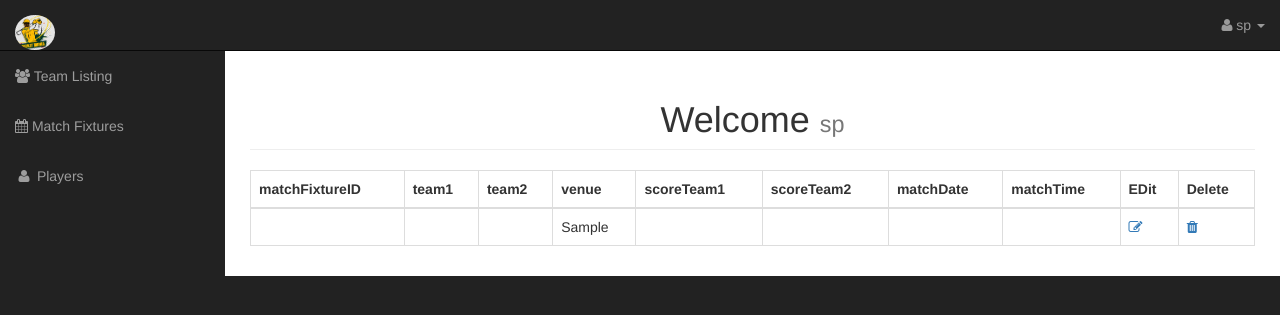
After one commit to sandeep9927/cricket-team-players, a PHP site: page /admin/show_all_match.php in a window 1280 px wide. The commit adds this page. Shown: the top 315 px of the page. Run offline with PHP 8.4, Linux system fonts and the light colour scheme; a user stored in the database is signed in; data comes from the database, SQL or seed files in the repository; tables that the repository leaves empty or names only in its code hold one stand-in row (values such as "Sample post"); data that the repository does not hold is empty.

Commit message:
match fixture

```diff
--- a/admin/add_players.php
+++ b/admin/add_players.php
@@ -45,7 +45,7 @@
                                 <?php
                                 if (isset($_POST['submit'])) {
                                     $player_name = $_POST['name'];
-                                    echo $player_image = ($_FILES['image']['name']);
+                                    $player_image = ($_FILES['image']['name']);
                                     $player_image_tmp = ($_FILES['image']['tmp_name']);
                                     $Player_Jersey_Number = $_POST['jsnumber'];
                                     $team_id = $_POST['team'];
--- a/admin/includes/navigation.php
+++ b/admin/includes/navigation.php
@@ -42,7 +42,7 @@
                     </li>
 
                     <li>
-                        <a href="bootstrap-grid.html"><i class="fa fa-calendar"></i> Match Fixtures</a>
+                        <a href="match_fixture.php" ><i class="fa fa-calendar"></i> Match Fixtures</a>
                     </li>
                    <!--  <li>
                         <a href="javascript:;" data-toggle="collapse" data-target="#demo"><i class="fa fa-fw fa-arrows-v"></i> Team Structure <i class="fa fa-fw fa-caret-down"></i></a>
@@ -64,7 +64,7 @@
                        $team_id = $fetch_team['id'];}
                     ?>
                     <li>
-                        <?php echo "<a href='players.php?team_id={$team_id}'><i class='fa fa-fw fa-user'></i> show Players</a>" ?>
+
                         <a href='players.php'><i class="fa fa-fw fa-user"></i> Players</a>
                     </li>
                 </ul>
--- a/admin/players.php
+++ b/admin/players.php
@@ -5,7 +5,7 @@
         $delete_player = $_GET['delete_player'];
         $query = "DELETE FROM `team_players` WHERE `player_id` = ' $delete_player '";
         $delete_query = mysqli_query($conn,$query);
-        if($delete_player){
+        if($delete_query){
             ?>
     <script>
     alert("player successfully deleted !")
--- /dev/null
+++ b/admin/show_all_match.php
@@ -0,0 +1,119 @@
+<?php include "includes/header.php" ?>
+
+<body>
+    <?php
+    if (isset($_GET['delete_match'])) {
+        $delete_match = $_GET['delete_match'];
+        $query = "DELETE FROM `match_fixtures` WHERE `matchFixtureID` = '{$delete_match}'";
+        $delete_query = mysqli_query($conn, $query);
+        if ($delete_query) {
+    ?>
+    <script>
+    alert("match successfully deleted !")
+    window.open('show_all_match.php', '_self')
+    </script>
+    <?php
+        } else {
+        ?>
+    <script>
+    alert("query failed")
+    window.open('show_all_match.php', '_self')
+    </script>
+    <?php
+        }
+        //header('location:index.php');
+    }
+    ?>
+
+    <div id="wrapper">
+
+        <!-- Navigation -->
+        <?php include "includes/navigation.php" ?>
+
+        <div id="page-wrapper">
+
+            <div class="container-fluid">
+
+                <!-- Page Heading -->
+                <div class="row">
+                    <div class="col-lg-12">
+                        <h1 class="text-center page-header">
+                            Welcome
+                            <small><?php echo $_SESSION['username']; ?></small>
+                        </h1>
+                        <form action="players.php" method="POST" enctype="multipart/form-data">
+                            <table class="table table-bordered table hover">
+                                <thead>
+                                    <tr>
+                                        <th>matchFixtureID </th>
+                                        <th>team1</th>
+                                        <th>team2</th>
+                                        <th>venue</th>
+                                        <th>scoreTeam1</th>
+                                        <th>scoreTeam2</th>
+                                        <th>matchDate</th>
+                                        <th>matchTime</th>
+                                        <th>EDit</th>
+                                        <th>Delete</th>
+                                    </tr>
+                                </thead>
+                                <tbody>
+                                    <?php
+
+                                    //$query = "SELECT p.*, t.name FROM `team` AS t INNER JOIN `match_fixtures` AS p ON t.id = p.team_id ";
+                                    $query = "SELECT * FROM match_fixtures";
+                                    $select_match = mysqli_query($conn, $query);
+
+                                    while ($row = mysqli_fetch_assoc($select_match)) {
+                                        $matchFixtureID = $row['matchFixtureID'];
+                                        $teamID1 = $row['teamID1'];
+                                        $teamID2 = $row['teamID2'];
+                                        $venue = $row['venue'];
+                                        $scoreTeam1 = $row['scoreTeam1'];
+                                        $scoreTeam2 = $row['scoreTeam2'];
+                                        $matchDate = $row['matchDate'];
+                                        $matchTime = $row['matchTime'];
+
+
+                                        echo "<tr>";
+                                        echo "<td>$matchFixtureID</td>";
+                                        echo "<td>$teamID1</td>";
+                                        echo "<td>$teamID2</td>";
+                                        echo "<td>$venue</td>";
+                                        echo "<td>$scoreTeam1</td>";
+                                        echo "<td>$scoreTeam2</td>";
+                                        echo "<td>$matchDate</td>";
+                                        echo "<td>$matchTime</td>";
+                                        echo "<td><a href='show_all_match.php?'><i class='fa fa-pencil-square-o' aria-hidden='true'></i></a></td>";
+                                        echo "<td><a onClick=\"Javascript:return confirm('Please confirm deletion');\" href='show_all_match.php?delete_match={$matchFixtureID}'><i class='fa fa-trash'></i></a></td>";
+
+                                        echo "<tr>";
+                                    }
+
+                                    ?>
+
+                                </tbody>
+                            </table>
+                        </form>
+                    </div>
+                </div>
+            </div>
+            <!-- /.row -->
+
+            <!-- /.container-fluid -->
+
+        </div>
+        <!-- /#page-wrapper -->
+
+    </div>
+    <!-- /#wrapper -->
+
+    <!-- jQuery -->
+    <script src="js/jquery.js"></script>
+
+    <!-- Bootstrap Core JavaScript -->
+    <script src="js/bootstrap.min.js"></script>
+
+</body>
+
+</html>
```
Also changed, not shown: admin/match_fixture.php (added, +130 -0 lines).
